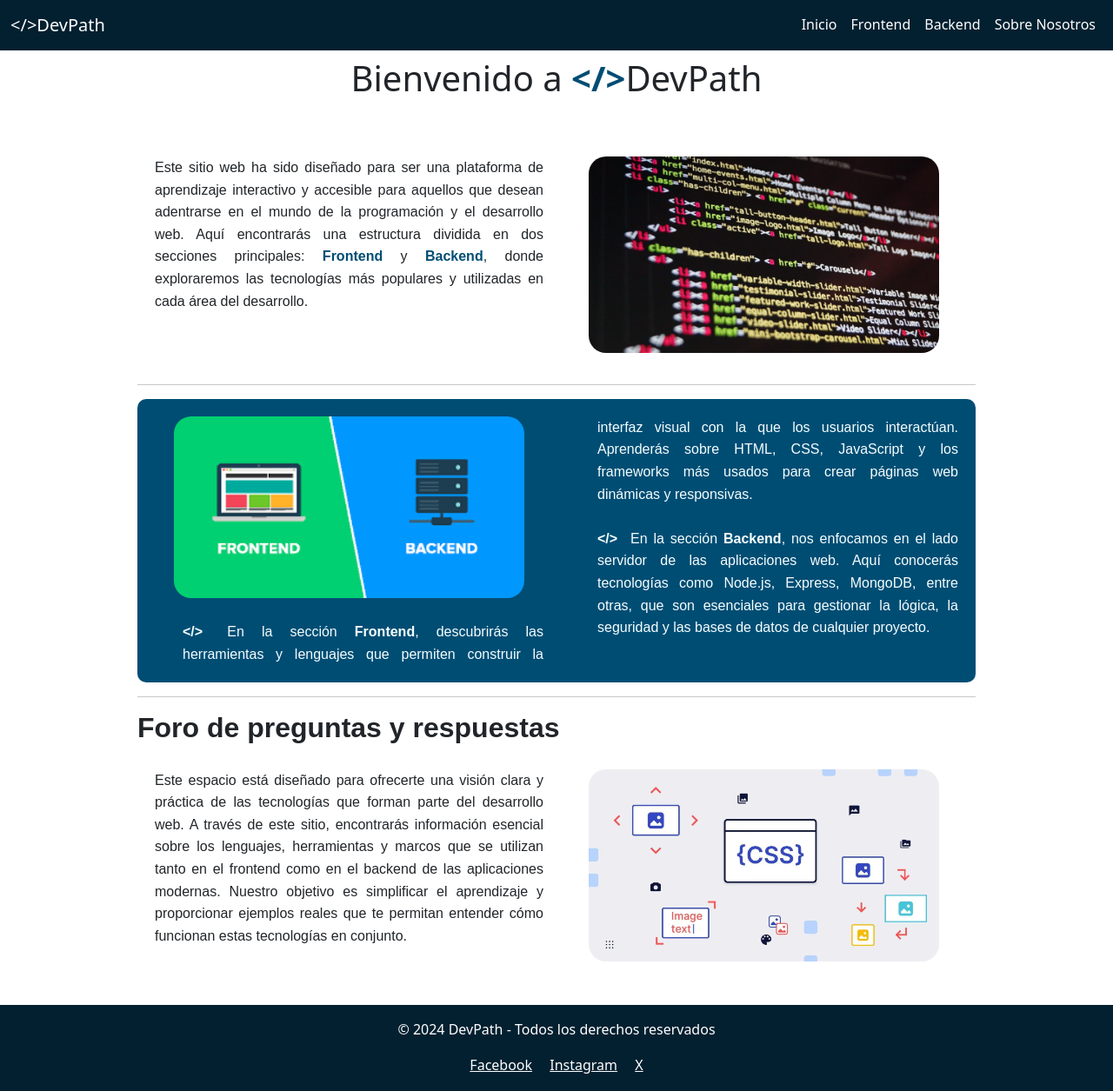
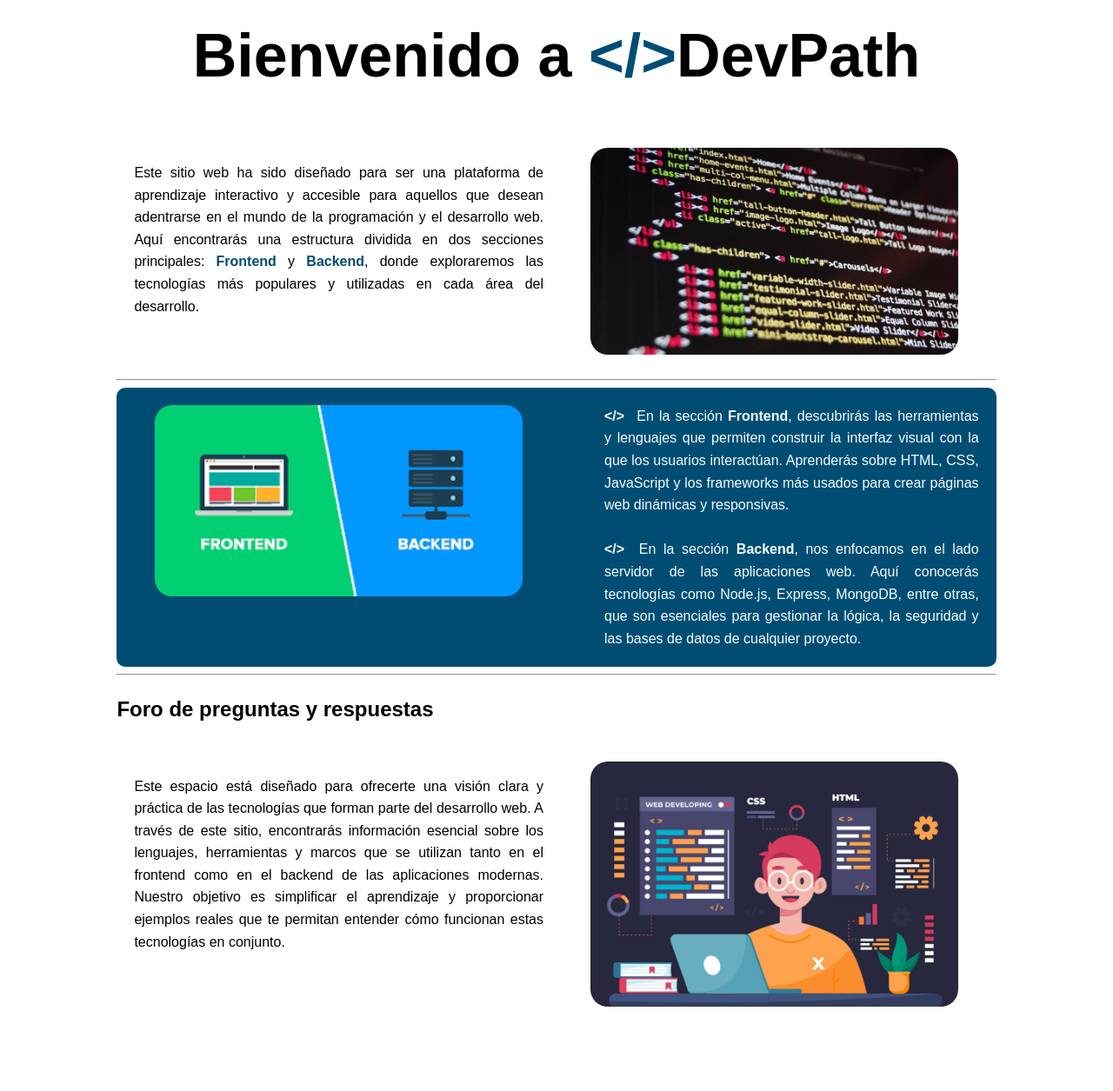
Before and after one commit to diegotutor21/Trabajo-final, a plain HTML site: page frontend/index.html in a window 1280 px wide. Shown: the whole page at 87% size. After the commit the page ends 1216 px from the top, so only its background shows below. Drawn offline with nearby package versions, Linux system fonts and the light colour scheme; a script that the page names is missing; a web font is replaced by a local one.

Commit message:
Proyecto actualizado
Actualizando el proyecto

```diff
--- a/frontend/components/footer.html
+++ b/frontend/components/footer.html
@@ -1,33 +1,11 @@
 <!DOCTYPE html>
 <html lang="en">
-  <head>
-    <meta charset="UTF-8" />
-    <meta name="viewport" content="width=device-width, initial-scale=1.0" />
-    <link
-      href="https://cdn.jsdelivr.net/npm/bootstrap@5.3.0-alpha1/dist/css/bootstrap.min.css"
-      rel="stylesheet"
-    />
-    <link rel="stylesheet" href="../css/footer.css" />
-    <title>Footer</title>
-  </head>
-  <body>
-    <footer class="bg-custom text-white text-center py-3">
-      <div class="container">
-        <p>&copy; 2024 DevPath - Todos los derechos reservados</p>
-        <div>
-          <a href="https://facebook.com" class="text-white me-3" target="_blank"
-            >Facebook</a
-          >
-          <a
-            href="https://instagram.com"
-            class="text-white me-3"
-            target="_blank"
-            >Instagram</a
-          >
-          <a href="https://x.com" class="text-white" target="_blank">X</a>
-        </div>
-      </div>
-    </footer>
-    <script src="https://cdn.jsdelivr.net/npm/bootstrap@5.3.0-alpha1/dist/js/bootstrap.bundle.min.js"></script>
-  </body>
+<head>
+  <meta charset="UTF-8">
+  <meta name="viewport" content="width=device-width, initial-scale=1.0">
+  <title>Footer</title>
+</head>
+<body>
+
+</body>
 </html>
--- a/frontend/components/nav.html
+++ b/frontend/components/nav.html
@@ -1,48 +1,11 @@
 <!DOCTYPE html>
 <html lang="en">
-  <head>
-    <meta charset="UTF-8" />
-    <meta name="viewport" content="width=device-width, initial-scale=1.0" />
-    <link
-      href="https://cdn.jsdelivr.net/npm/bootstrap@5.3.0-alpha1/dist/css/bootstrap.min.css"
-      rel="stylesheet"
-    />
-    <link rel="stylesheet" href="../css/nav.css" />
-    <title>Navbar</title>
-  </head>
-  <body>
-    <nav class="navbar navbar-expand-lg navbar-dark bg-custom">
-      <div class="container-fluid">
-        <a class="navbar-brand" href="index.html">&lt;/&gt;DevPath</a>
-        <button
-          class="navbar-toggler"
-          type="button"
-          data-bs-toggle="collapse"
-          data-bs-target="#navbarNav"
-          aria-controls="navbarNav"
-          aria-expanded="false"
-          aria-label="Toggle navigation"
-        >
-          <span class="navbar-toggler-icon"></span>
-        </button>
-        <div class="collapse navbar-collapse" id="navbarNav">
-          <ul class="navbar-nav ms-auto">
-            <li class="nav-item">
-              <a class="nav-link active" href="index.html">Inicio</a>
-            </li>
-            <li class="nav-item">
-              <a class="nav-link" href="frontend.html">Frontend</a>
-            </li>
-            <li class="nav-item">
-              <a class="nav-link" href="backend.html">Backend</a>
-            </li>
-            <li class="nav-item">
-              <a class="nav-link" href="about.html">Sobre Nosotros</a>
-            </li>
-          </ul>
-        </div>
-      </div>
-    </nav>
-    <script src="https://cdn.jsdelivr.net/npm/bootstrap@5.3.0-alpha1/dist/js/bootstrap.bundle.min.js"></script>
-  </body>
+<head>
+  <meta charset="UTF-8">
+  <meta name="viewport" content="width=device-width, initial-scale=1.0">
+  <title>Navbar</title>
+</head>
+<body>
+
+</body>
 </html>
--- a/frontend/css/nav.css
+++ /dev/null
@@ -1,16 +0,0 @@
-/* Personalización de Bootstrap */
-.bg-custom {
-  background-color: #032030;
-}
-
-.navbar-brand {
-  font-size: 1.8rem;
-}
-
-.navbar-nav .nav-link {
-  color: white;
-}
-
-.navbar-nav .nav-link:hover {
-  color: #00d1b2; /* Color al pasar el ratón */
-}
--- a/frontend/index.html
+++ b/frontend/index.html
@@ -3,10 +3,7 @@
   <head>
     <meta charset="UTF-8" />
     <meta name="viewport" content="width=device-width, initial-scale=1.0" />
-    <link
-      href="https://cdn.jsdelivr.net/npm/bootstrap@5.3.0-alpha1/dist/css/bootstrap.min.css"
-      rel="stylesheet"
-    />
+
     <link rel="stylesheet" href="css/index.css" />
     <link rel="stylesheet" href="css/nav.css" />
     <link rel="stylesheet" href="css/footer.css" />
@@ -63,11 +60,11 @@
             reales que te permitan entender cómo funcionan estas tecnologías en
             conjunto.
           </p>
-          <img src="images/working_with_css_22218720ab-jpg.avif" class="img" />
+          <img src="images/programador-fullstack.jpg" class="img" />
         </div>
       </section>
     </main>
-    <footer id="footer-placeholder"></footer>
+    <footer id="footer"></footer>
     <script src="js/script.js"></script>
   </body>
 </html>
--- a/frontend/js/script.js
+++ /dev/null
@@ -1,16 +0,0 @@
-// Cargar el nav y el footer de sus respectivos archivos en cada página
-document.addEventListener("DOMContentLoaded", function () {
-  // Cargar navbar
-  fetch('./components/nav.html')
-    .then(response => response.text())
-    .then(data => {
-      document.body.insertAdjacentHTML('afterbegin', data);
-    });
-
-  // Cargar footer
-  fetch('./components/footer.html')
-    .then(response => response.text())
-    .then(data => {
-      document.body.insertAdjacentHTML('beforeend', data);
-    });
-});
```
Also changed, not shown: backend/package.json (added, +13 -0 lines), frontend/js/form.js (deleted, +0 -10 lines), backend/server.js (added), frontend/images/programador-fullstack.jpg (added).
